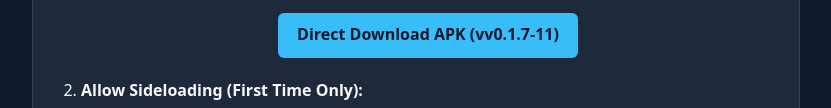
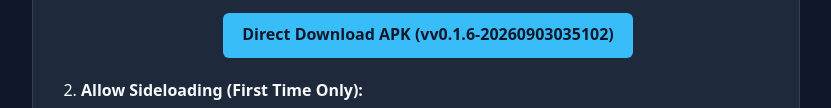
Before and after one commit to vemcg/MicroTasking, a plain HTML site: page index.html in a window 1280 px wide. Shown: the part 1153-1261 px from the top of the page, without its empty margins (224-1055 px from the left). Drawn offline with Linux system fonts and the light colour scheme.

Commit message:
deploy: 9e9ab7cd9a0f40768311c762f74ad469a266a501

```diff
--- a/index.html
+++ b/index.html
@@ -186,7 +186,7 @@
           <div class="qr-container">
             <img src="qr.png" alt="MicroTasking APK QR Code">
             <br>
-            <a href="https://github.com/vemcg/MicroTasking/releases/download/v0.1.7-11/MicroTasking-v0.1.7-11.apk" class="btn">Direct Download APK (vv0.1.7-11)</a>
+            <a href="https://github.com/vemcg/MicroTasking/releases/download/v0.1.6-20260903035102/MicroTasking-v0.1.6-20260903035102.apk" class="btn">Direct Download APK (vv0.1.6-20260903035102)</a>
           </div>
         </li>
         <li>
```
Also changed, not shown: qr.png.
